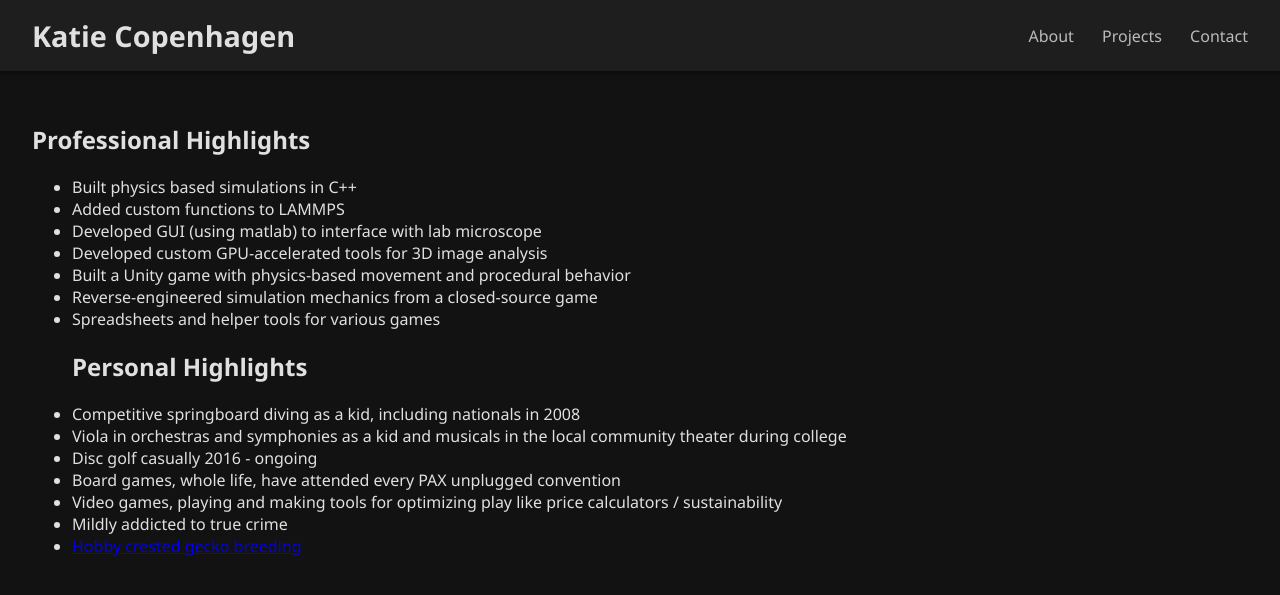
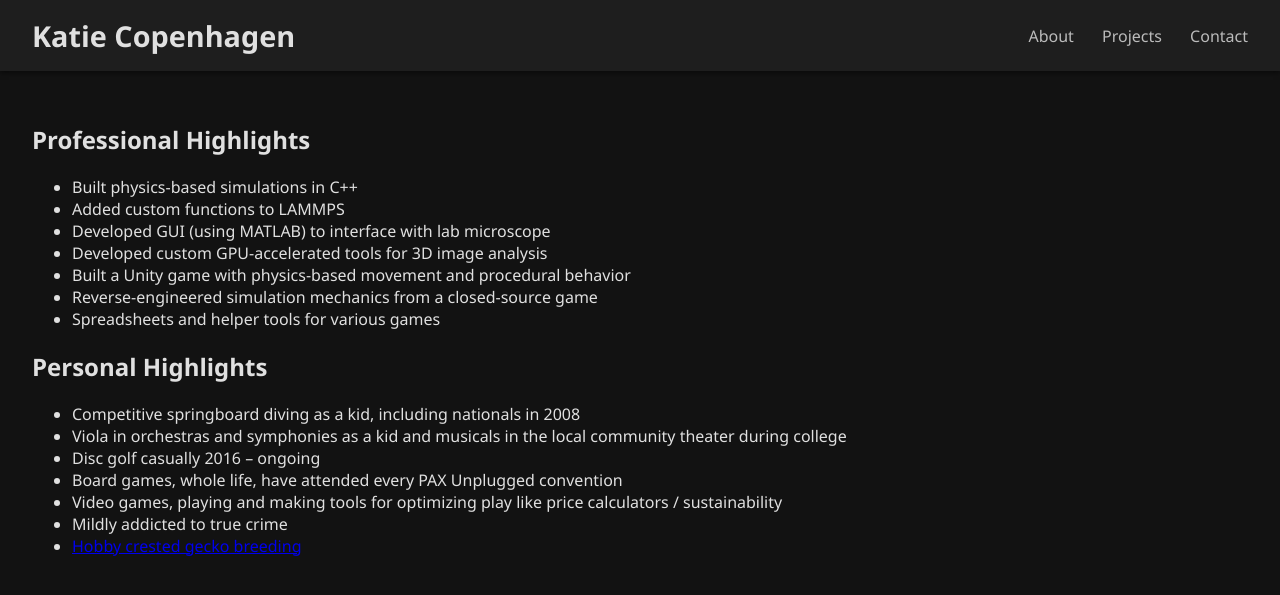
Before and after one commit to kcopenhagen/kcopenhagen.github.io, a Jekyll site: the page built from about.md, in a window 1280 px wide. Shown: the top 595 px of the page. Built offline with Jekyll 4.4.1, drawn with Linux system fonts in a browser that asks for light colours.

```diff
--- a/about.md
+++ b/about.md
@@ -4,18 +4,21 @@ title: Katie Copenhagen
 ---
 
 ## Professional Highlights
-  - Built physics based simulations in C++
-  - Added custom functions to LAMMPS
-  - Developed GUI (using matlab) to interface with lab microscope
-  - Developed custom GPU-accelerated tools for 3D image analysis
-  - Built a Unity game with physics-based movement and procedural behavior
-  - Reverse-engineered simulation mechanics from a closed-source game
-  - Spreadsheets and helper tools for various games
+
+- Built physics-based simulations in C++
+- Added custom functions to LAMMPS
+- Developed GUI (using MATLAB) to interface with lab microscope
+- Developed custom GPU-accelerated tools for 3D image analysis
+- Built a Unity game with physics-based movement and procedural behavior
+- Reverse-engineered simulation mechanics from a closed-source game
+- Spreadsheets and helper tools for various games
+
 ## Personal Highlights
-  - Competitive springboard diving as a kid, including nationals in 2008
-  - Viola in orchestras and symphonies as a kid and musicals in the local community theater during college
-  - Disc golf casually 2016 - ongoing
-  - Board games, whole life, have attended every PAX unplugged convention
-  - Video games, playing and making tools for optimizing play like price calculators / sustainability
-  - Mildly addicted to true crime
-  - [Hobby crested gecko breeding](https://www.morphmarket.com/stores/kcopenhagen/)
+
+- Competitive springboard diving as a kid, including nationals in 2008
+- Viola in orchestras and symphonies as a kid and musicals in the local community theater during college
+- Disc golf casually 2016 – ongoing
+- Board games, whole life, have attended every PAX Unplugged convention
+- Video games, playing and making tools for optimizing play like price calculators / sustainability
+- Mildly addicted to true crime
+- [Hobby crested gecko breeding](https://www.morphmarket.com/stores/kcopenhagen/)
```
